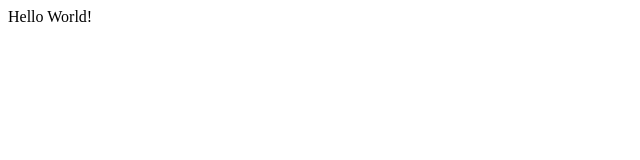
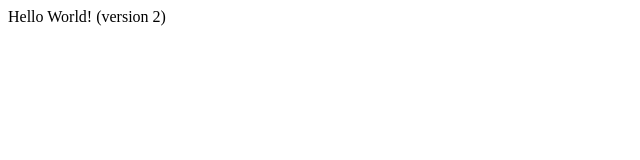
Before and after one commit to Etomer/Etomer.github.io, a plain HTML site: page index.html in a window 1280 px wide. Shown: the full height of the page, 0-640 px from the left. Drawn offline with Linux system fonts and the light colour scheme.

Commit message:
change to html syntax2

```diff
--- a/index.html
+++ b/index.html
@@ -1,5 +1,5 @@
 <!DOCTYPE html>
 
 <html>
-Hello World!
+Hello World! (version 2)
 </html>
```
